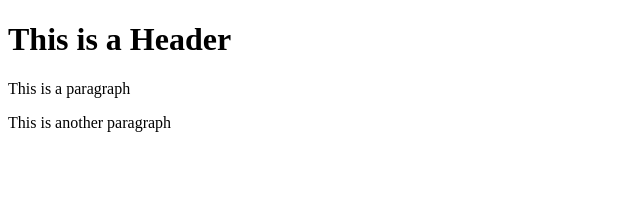
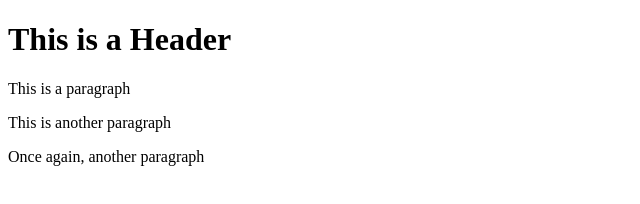
Before and after one commit to davidvernall/git-test, a website: page index.html in a window 1280 px wide. Shown: the whole page, without its empty margins (0-640 px from the left). Drawn offline with Linux system fonts and the light colour scheme.

Commit message:
Using Npm

```diff
--- a/index.html
+++ b/index.html
@@ -10,5 +10,6 @@
     <h1>This is a Header</h1>
     <p>This is a paragraph</p>
     <p>This is another paragraph</p>
+    <p>Once again, another paragraph</p>
 </body>
 </html>
```
Also changed, not shown: package.json (added, +19 -0 lines), 2 other files.
